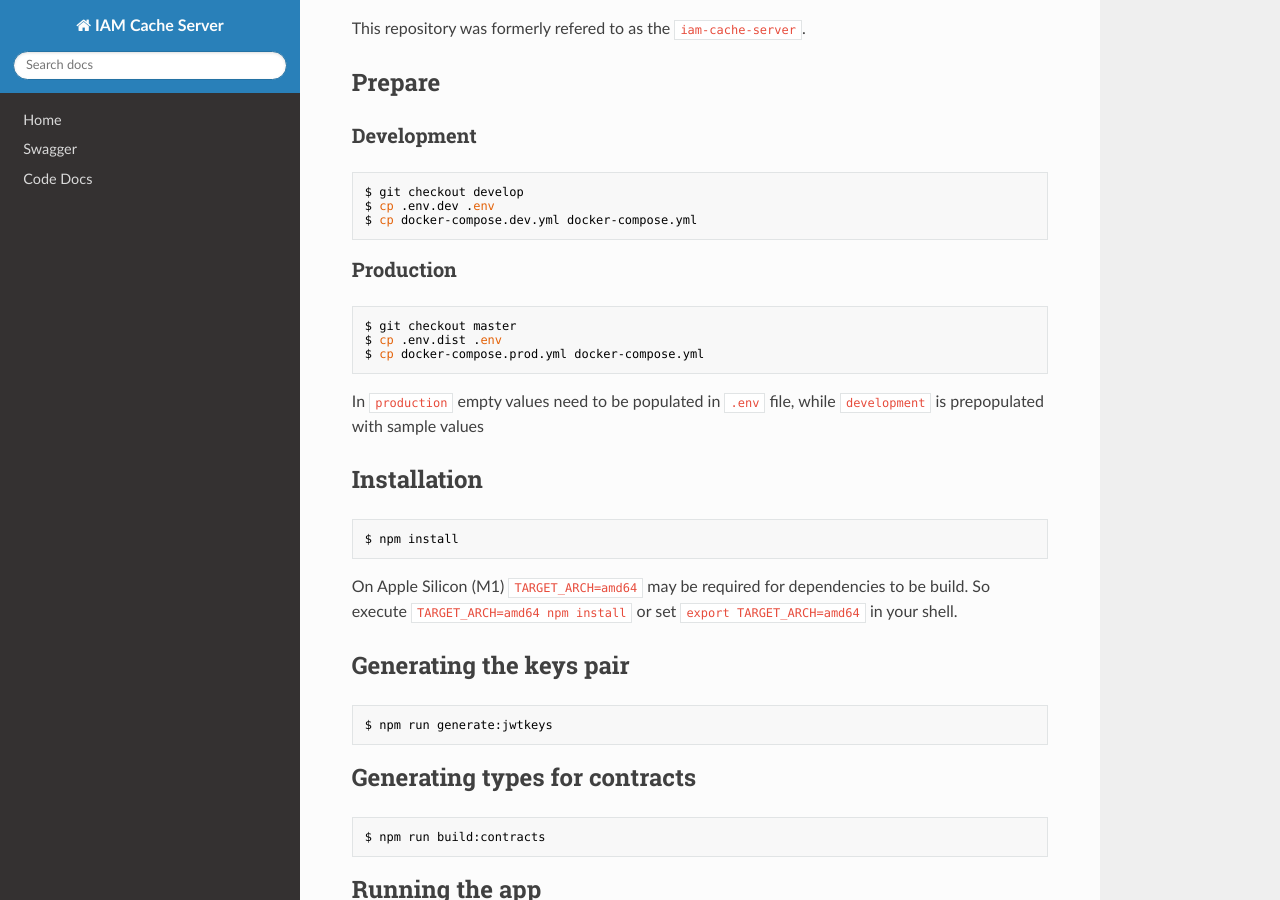
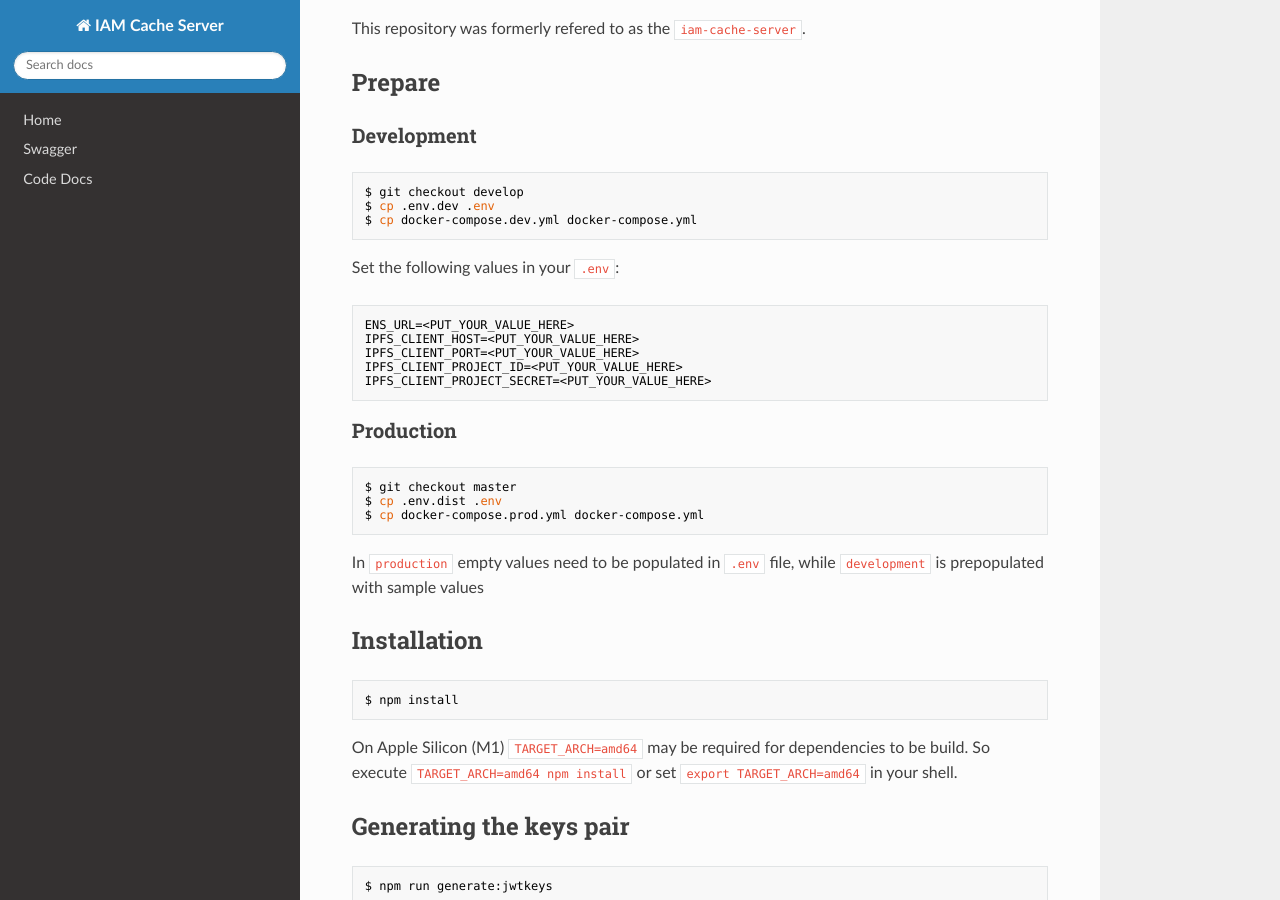
Before and after one commit to energywebfoundation/ssi-hub, an MkDocs documentation site: the page built from docs/api/README.md, in a window 1280 px wide and 900 px high, scrolled down 332 px. Built offline with MkDocs 1.6.1, drawn with Linux system fonts in a browser that asks for light colours; nearby versions of some CDN libraries.

Commit message:
docs: adding a tip to the README.md

````diff
--- a/docs/api/README.md
+++ b/docs/api/README.md
@@ -17,6 +17,16 @@ This repository was formerly refered to as the `iam-cache-server`.
 $ git checkout develop
 $ cp .env.dev .env
 $ cp docker-compose.dev.yml docker-compose.yml
+```
+
+Set the following values in your `.env`:
+
+```text
+ENS_URL=<PUT_YOUR_VALUE_HERE>
+IPFS_CLIENT_HOST=<PUT_YOUR_VALUE_HERE>
+IPFS_CLIENT_PORT=<PUT_YOUR_VALUE_HERE>
+IPFS_CLIENT_PROJECT_ID=<PUT_YOUR_VALUE_HERE>
+IPFS_CLIENT_PROJECT_SECRET=<PUT_YOUR_VALUE_HERE>
 ```
 
 ### Production
````
Also changed, not shown: README.md (+10 -0 lines).
